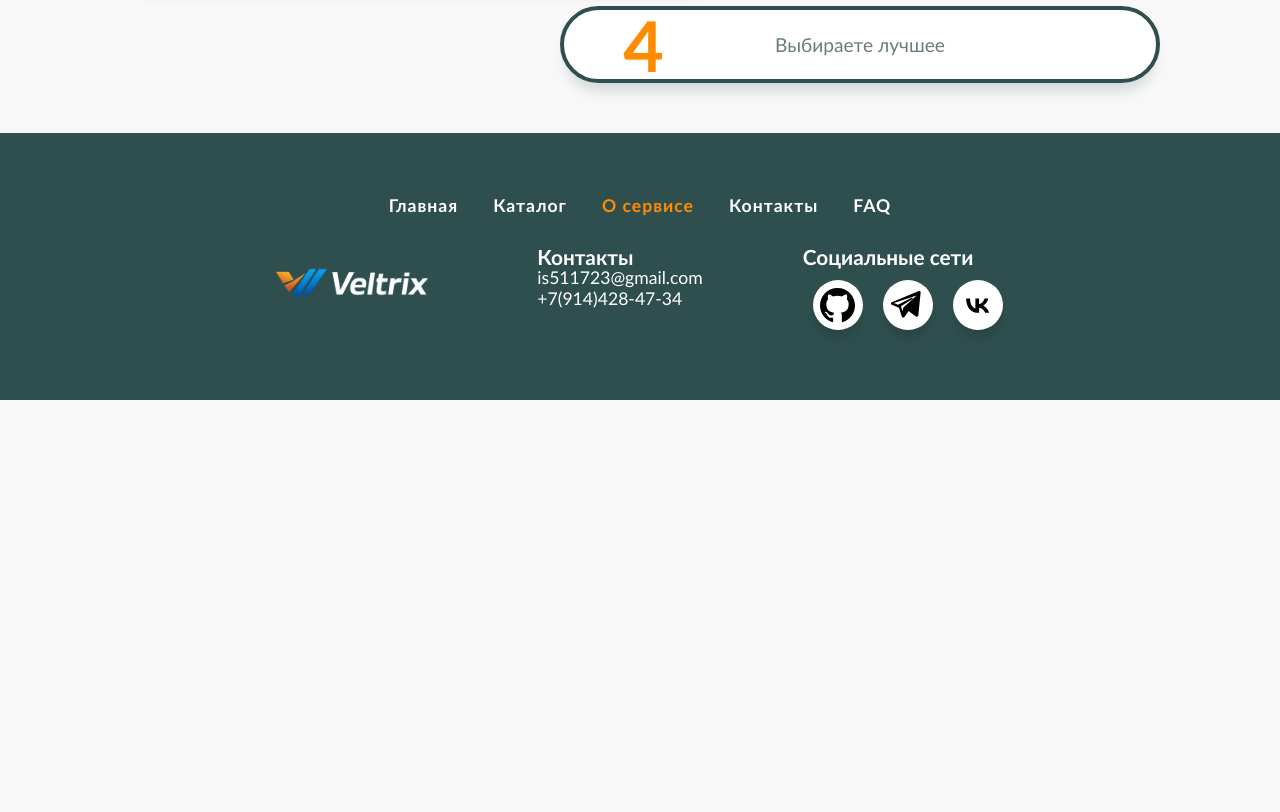
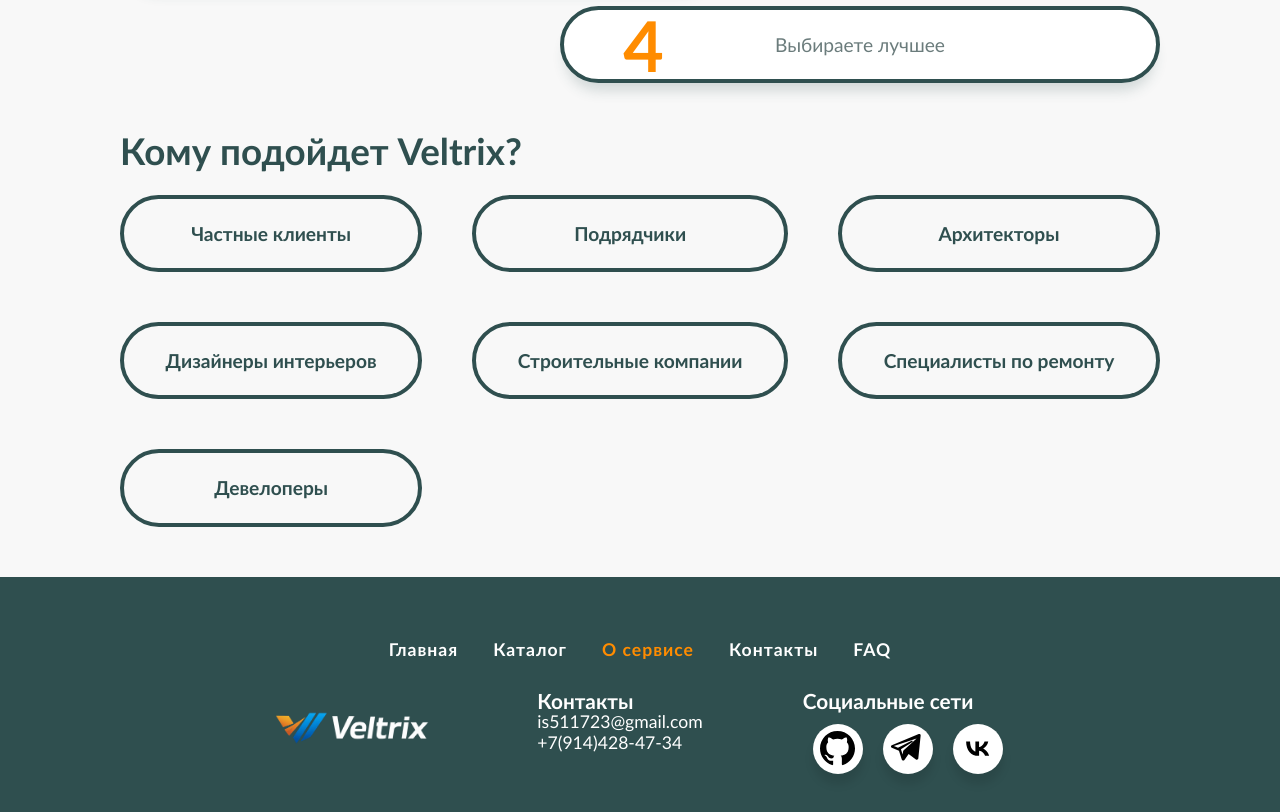
Before and after one commit to toopooriik/vertlix, a Next.js app in the folder frontend/: page /about in a window 1280 px wide. Shown: the part 1640-2452 px from the top of the page. Before the commit the page ends 2040 px from the top, so only its background shows below. Built offline with nearby package versions, Linux system fonts and the light colour scheme.

Commit message:
feat(about): Создает секцию "Кому подойдет Veltrix?"

```diff
--- a/frontend/app/about/page.tsx
+++ b/frontend/app/about/page.tsx
@@ -2,6 +2,7 @@ import Hero from "@/components/sections/about/Hero";
 import Reasons from "@/components/sections/about/Reasons";
 import Description from "@/components/sections/about/Description";
 import Works from "@/components/sections/about/Works";
+import Community from "@/components/sections/about/Community/Community";
 export default function HomePage() {
     return (
         <main>
@@ -9,6 +10,7 @@ export default function HomePage() {
             <Reasons/>
             <Description/>
             <Works/>
+            <Community/>
         </main>
     );
 }
--- /dev/null
+++ b/frontend/components/sections/about/Community/Community.module.scss
@@ -0,0 +1,75 @@
+@use '@/styles/mixins' as *;
+@use '@/styles/variables' as *;
+
+.community{
+
+  &__content{
+    width: 100%;
+    display: flex;
+    flex-direction: column;
+    gap: 25px;
+  }
+  &__title{
+    font-size: 2.3rem;
+    line-height: 2.3rem;
+  }
+  &__cards{
+    display: grid;
+    grid-template-columns: repeat(3, auto);
+    grid-template-rows: repeat(2, auto);
+    gap: 50px;
+  }
+  &__card{
+    @include flex-centre;
+    max-width: 400px;
+    width: 100%;
+    border: 4px solid $main-color;
+    padding: 25px 0;
+    border-radius: 100px;
+  }
+  &__card_title{
+    font-size: 1.2rem;
+    line-height: 1.2rem;
+    text-align: center;
+  }
+  @include adaptive(table){
+
+    &__content{
+
+    }
+    &__title{
+
+    }
+    &__cards{
+      display: grid;
+      grid-template-columns: repeat(2, auto);
+      grid-template-rows: repeat(3, auto);
+    }
+    &__card{
+
+    }
+    &__card_title{
+
+    }
+  }
+  @include adaptive(mobile){
+
+    &__content{
+
+    }
+    &__title{
+
+    }
+    &__cards{
+      display: grid;
+      grid-template-columns: repeat(1, auto);
+      grid-template-rows: repeat(7, auto);
+    }
+    &__card{
+
+    }
+    &__card_title{
+
+    }
+  }
+}
--- /dev/null
+++ b/frontend/components/sections/about/Community/Community.tsx
@@ -0,0 +1,50 @@
+
+import style from './Community.module.scss';
+import Container from "@/components/layout/Container";
+
+const cards = [
+    {
+        name:'Частные клиенты',
+    },
+    {
+        name:'Подрядчики',
+    },
+    {
+        name:'Архитекторы',
+    },
+    {
+        name:'Дизайнеры интерьеров',
+    },
+    {
+        name:'Строительные компании',
+    },
+    {
+        name:' Специалисты по ремонту',
+    },
+    {
+        name:'Девелоперы',
+    },
+
+]
+export default function Community(){
+    return(
+        <div className={style.community}>
+            <Container>
+                <div className={style.community__content}>
+                    <h2 className={style.community__title}>
+                        Кому подойдет Veltrix?
+                    </h2>
+                    <div className={style.community__cards}>
+                        {cards.map((item) => {
+                            return(
+                                <div className={style.community__card} key={item.name}>
+                                    <h4 className={style.community__card_title}>{item.name}</h4>
+                                </div>
+                            )
+                        })}
+                    </div>
+                </div>
+            </Container>
+        </div>
+    )
+}
--- /dev/null
+++ b/frontend/components/sections/about/Community/index.ts
@@ -0,0 +1 @@
+export { default } from './Community';
```
